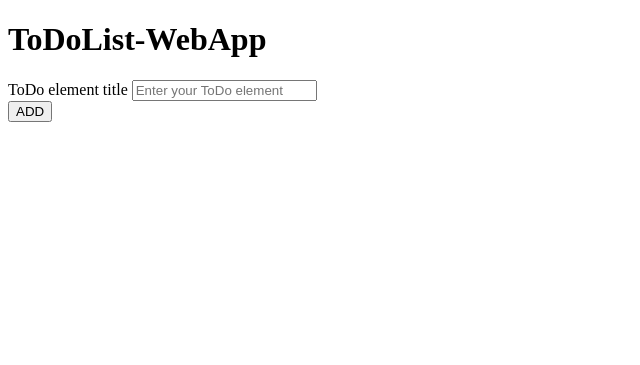
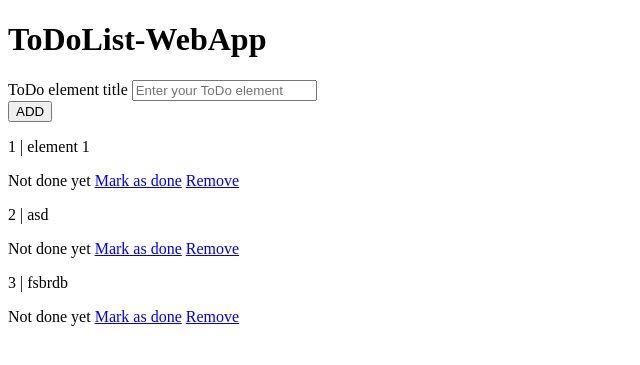
Before and after one commit to CN-28/To-Do-List, a Flask app: page / in a window 1280 px wide. Shown: the top 365 px of the page, without its empty margins (0-640 px from the left). Run offline with Flask 2, Linux system fonts and the light colour scheme; data comes from the database, SQL or seed files in the repository; both versions use the stored data as it was after the commit.

Commit message:
create add_new_element f. to add functionality to "ADD" button and add displaying ToDoList elements

```diff
--- a/main.py
+++ b/main.py
@@ -1,4 +1,4 @@
-from flask import Flask, render_template
+from flask import Flask, render_template, redirect, url_for, request
 from flask_sqlalchemy import SQLAlchemy
 
 #application setup
@@ -20,10 +20,17 @@ class ToDoList(db.Model):
 def index():
     ArrayOfToDoList = ToDoList.query.all()
     print(ArrayOfToDoList)
-    return render_template('index.html')
+    return render_template('index.html', ArrayOfToDoList=ArrayOfToDoList)
 
+#function which adds functionality to our "ADD" button
+@app.route('/add', methods=["POST"])
+def add_new_element():
+    elem_name = request.form.get("enter")
+    element = ToDoList(title=elem_name, full=False)
+    db.session.add(element)
+    db.session.commit()
+    return redirect(url_for("index"))
 
 if __name__ == '__main__':
     db.create_all()
-
     app.run(debug=True)
--- a/templates/index.html
+++ b/templates/index.html
@@ -10,14 +10,30 @@
 
     <h1>ToDoList-WebApp</h1>
 
-    <form action="">
+    <form action="/add" method="post">
         <div>
-            <label for="title">ToDo element title</label>
-            <input type="text" name="title" placeholder="Enter your ToDo element">
+            <label for="enter">ToDo element title</label>
+            <input type="text" name="enter" placeholder="Enter your ToDo element">
             <br>
             <button type="submit">ADD</button>
         </div>
     </form>
 
+    <!-- Listing all of ToDoList elements on page -->
+    {% for element in ArrayOfToDoList %}
+        <p>{{ element.id }} | {{ element.title }}</p>
+
+        {% if element.full == True %}
+            <span>Done</span>
+        {% else %}
+            <span>Not done yet</span>
+        {% endif %}
+
+        <a href="/">Mark as done</a>
+        <a href="/">Remove</a>
+
+
+    {% endfor %}
+
 </body>
 </html>
```
Also changed, not shown: db.sqlite.
